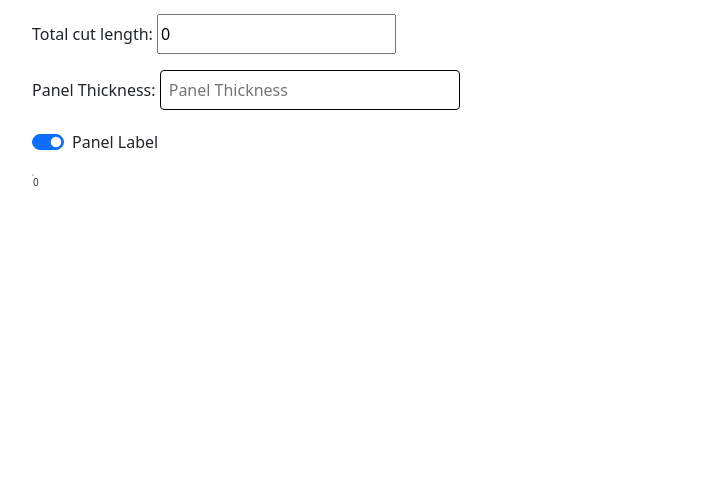
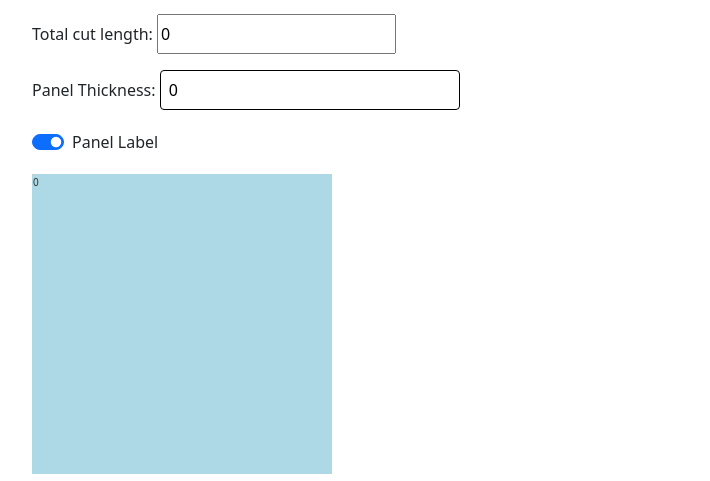
Before and after one commit to fakoredeDamilola/CLO_demo, a React (Vite) app: page / in a window 1280 px wide. Shown: the part 894-1375 px from the top of the page, without its empty margins (50-760 px from the left). Before the commit the page ends 1084 px from the top, so only its background shows below. Built offline with nearby package versions, Linux system fonts and the light colour scheme.

Commit message:
worked on the margin

```diff
--- a/package.json
+++ b/package.json
@@ -19,6 +19,7 @@
     "react": "^18.2.0",
     "react-bootstrap": "^2.7.4",
     "react-dom": "^18.2.0",
+    "react-zoom-pan-pinch": "^3.1.0",
     "xlsx": "^0.18.5"
   },
   "devDependencies": {
--- a/src/components/Results.jsx
+++ b/src/components/Results.jsx
@@ -1,20 +1,37 @@
-import React, {useState} from "react";
+import React, {useState, useRef} from "react";
 import "../style/style.css";
+import {TransformWrapper, TransformComponent} from "react-zoom-pan-pinch";
 
 const Results = (props) => {
   const {stockWidth, stockSheetStyle, panelLabels, panelDivs, panelText} =
     props;
-  const [zoom, setZoom] = useState(0.5); // Initial zoom set to 0.5 (50% size)
+  const containerRef = useRef(null);
 
-  const panelMargin = 10;
   return (
-    <div>
-      {/* <div className="zoom-controls">
-        <button onClick={handleZoomIn}>Zoom In</button>
-        <button onClick={handleZoomOut}>Zoom Out</button>
-      </div> */}
+    <div
+      // ref={containerRef}
+      style={{
+        width: "300px",
+        height: "300px",
+        // , border: "1px solid black"
+      }}
+    >
+      {/* <TransformWrapper
+        initialPositionX={200}
+        initialPositionY={100}
+        maxScale={2} // Adjust the maximum scale as needed
+        minScale={0.05}
+        initialScale={0.1}
+      >
+        {({zoomIn, zoomOut, resetTransform, ...rest}) => (
+          <React.Fragment>
 
-      <div className="results panelContainer">
+            <TransformComponent> */}
+      <div style={{width: "100%", height: "100%", background: "lightblue"}}>
+        <div
+          className="results panelContainer"
+          // style={{cursor: rest.isDragging ? "grabbing" : "grab"}}
+        >
           <div
             id="stockSheet"
             className="stock-sheet"
@@ -37,8 +54,7 @@ const Results = (props) => {
                     key={panelLabel.id}
                     style={{
                       ...panelLabel.style,
-                    marginLeft: panelMargin + "px",
-                    marginTop: panelMargin + "px",
+                      background: "red",
                     }}
                   >
                     {panelLabel.width}{" "}
@@ -55,6 +71,11 @@ const Results = (props) => {
           </div>
         </div>
       </div>
+      {/* </TransformComponent>
+          </React.Fragment>
+        )}
+      </TransformWrapper> */}
+    </div>
   );
 };
 
--- a/src/page/Home.jsx
+++ b/src/page/Home.jsx
@@ -4,6 +4,7 @@ import Stocksheet from "../components/Stocksheet";
 import Results from "../components/Results";
 import Options from "../components/Options";
 import {read, utils} from "xlsx";
+import {optimizePanels} from "../utils/functions";
 // import {v4 as uuidv4} from "uuid";
 
 const Home = () => {
@@ -16,7 +17,7 @@ const Home = () => {
     {id: 1, height: "", quantity: "", label: "", width: "", result: ""},
   ]);
   const [remainingPanel, setRemainingPanel] = useState([]);
-  const [panelThickness, setPanelThickness] = useState("");
+  const [panelThickness, setPanelThickness] = useState("0");
   const [panelLabel, setPanelLabel] = useState(true);
   const [totalUsedArea, setTotalUsedArea] = useState("");
   const [totalWastedArea, setTotalWastedArea] = useState("");
@@ -97,23 +98,10 @@ const Home = () => {
     {id: 1, height: "", quantity: "", width: "", label: "", result: ""},
   ]);
 
-  function getColorForPanel(panelWidth, panelHeight) {
-    const sizeString = `${panelWidth}x${panelHeight}`;
-
-    const sizeToColorMap = new Map();
-    if (!sizeToColorMap.has(sizeString)) {
-      // Generate a random color for a new size and store it in the map
-      const randomColor =
-        "#" + Math.floor(Math.random() * 16777215).toString(16) + "13";
-      sizeToColorMap.set(sizeString, randomColor);
-    }
-    return sizeToColorMap.get(sizeString);
-  }
   const optimizeData = () => {
+    console.log(12);
     let hasError = false;
-    // Iterate through the rows
     for (const {id, height, width, quantity} of rows) {
-      // Check if any input field is empty
       if (
         height === "" ||
         width === "" ||
@@ -127,13 +115,8 @@ const Home = () => {
     }
 
     if (hasError) {
-      // Display an error alert (you can customize this as needed)
       alert("Please fill in all input fields before saving.");
     } else {
-      var totalCuts = 0;
-      var panelsPlaced = 0;
-      var panelsTotal = 0;
-      var currentStockSheet = 0;
       const stockLength = inputValues.totalStockHeight;
       const stockWidth = inputValues.totalStockWidth;
 
@@ -148,128 +131,13 @@ const Home = () => {
       });
 
       setStockWidth(stockWidth);
-
-      function optimizePanels(
-        stockLength,
-        stockWidth,
-        rows,
-        panelMargin = "0"
-      ) {
-        const results = [];
-        let totalCutLength = 0;
-        let totalUsedArea = 0;
-        const parentPanel = [];
-        const parentLabel = [];
-        setRemainingPanel(rows);
-
-        stockLength = parseInt(stockLength);
-        stockWidth = parseInt(stockWidth);
-
-        const matrix = Array.from({length: stockLength + 1}, () =>
-          Array(stockWidth + 1).fill(false)
-        );
-
-        rows.sort((a, b) => b.width * b.height - a.width * a.height);
-
-        function canFit(row, col, panelWidth, panelHeight) {
-          for (let r = row; r < row + panelHeight; r++) {
-            for (let c = col; c < col + panelWidth; c++) {
-              if (matrix[r][c]) {
-                return false;
-              }
-            }
-          }
-          return true;
-        }
-        function placePanel(row, col, panelWidth, panelHeight, panelText) {
-          for (let r = row; r < row + panelHeight; r++) {
-            for (let c = col; c < col + panelWidth; c++) {
-              matrix[r][c] = true;
-            }
-          }
-
-          const panelDiv = {
-            id: parseInt(Math.random() * row),
-            className: "panel",
-            style: {
-              width: panelWidth + "px",
-              height: panelHeight + "px",
-              left: col + "px",
-              top: row + "px",
-              backgroundColor: getColorForPanel(panelWidth, panelHeight),
-            },
-          };
-
-          const panelLabel = {
-            id: parseInt(Math.random() * row),
-            className: "dimension-label",
-            style: {
-              width: panelWidth + "px",
-              height: panelHeight + "px",
-              left: col + panelMargin * 2 + "px",
-              top: row + "px",
-            },
-            panelText,
-            width: panelWidth,
-            height: panelHeight,
-          };
-
-          const area = panelWidth * panelHeight;
-          totalUsedArea += area;
-          parentPanel.push(panelDiv);
-          parentLabel.push(panelLabel);
-          totalCutLength += panelWidth + panelHeight + panelMargin * 2; // Account for panel thickness
-        }
-
-        for (const panel of rows) {
-          const panelWidth = parseInt(panel.width);
-          const panelHeight = parseInt(panel.height);
-          const panelQuantity = parseInt(panel.quantity);
-          const panelText = panel.label;
-
-          for (let i = 0; i < panelQuantity; i++) {
-            let placed = false;
-
-            for (let row = 0; row <= stockLength - panelHeight; row++) {
-              for (let col = 0; col <= stockWidth - panelWidth; col++) {
-                if (canFit(row, col, panelWidth, panelHeight)) {
-                  placePanel(row, col, panelWidth, panelHeight, panelText);
-                  placed = true;
-                  break;
-                }
-              }
-              if (placed) break;
-            }
-
-            if (!placed) {
-              setRemainingPanel([...remainingPanel, panel]);
-              break;
-            }
-          }
-        }
-        const totalWasteArea = stockLength * stockWidth - totalUsedArea;
-        const panelsTotal = rows.reduce(
-          (acc, panel) => acc + parseInt(panel.quantity),
-          0
-        );
-
-        results.push({
-          parentPanel,
-          parentLabel,
-          totalCutLength,
-          totalWasteArea,
-          panelsTotal,
-        });
-        return results;
-      }
-
       const result = optimizePanels(
         stockLength,
         stockWidth,
         rows,
-        panelThickness
+        panelThickness === "" ? 0 : panelThickness
       );
-      console.log(result);
+
       setPanelDivs(result[0].parentPanel);
       setPanelLabels(result[0].parentLabel);
       setTotalCutLength(result[0].totalCutLength);
--- /dev/null
+++ b/src/utils/functions.js
@@ -0,0 +1,125 @@
+export function optimizePanels(stockLength, stockWidth, rows, panelMargin = 0) {
+  const results = [];
+  let totalCutLength = 0;
+  let totalUsedArea = 0;
+  const parentPanel = [];
+  const parentLabel = [];
+
+  stockLength = parseInt(stockLength);
+  stockWidth = parseInt(stockWidth);
+
+  const matrix = Array.from({length: stockLength + 1}, () =>
+    Array(stockWidth + 1).fill(false)
+  );
+
+  rows.sort((a, b) => b.width * b.height - a.width * a.height);
+
+  function canFit(row, col, panelWidth, panelHeight) {
+    const margin = parseInt(panelMargin) ?? 0;
+    for (let r = row; r < row + panelHeight; r++) {
+      for (let c = col; c < col + panelWidth + margin; c++) {
+        if (matrix[r][c]) {
+          return false;
+        }
+      }
+    }
+    return true;
+  }
+  function placePanel(row, col, panelWidth, panelHeight, panelText, color, i) {
+    const margin = panelMargin ? parseInt(panelMargin) * i : 0;
+    console.log({margin, col});
+    for (let r = row; r < row + panelHeight; r++) {
+      for (let c = col; c < col + panelWidth; c++) {
+        matrix[r][c] = true;
+      }
+    }
+
+    const panelDiv = {
+      id: parseInt(Math.random() * row),
+      className: "panel",
+      style: {
+        width: panelWidth + "px",
+        height: panelHeight + "px",
+        left: col + margin + "px",
+        top: row + "px",
+        backgroundColor: color,
+      },
+    };
+
+    const panelLabel = {
+      id: parseInt(Math.random() * row),
+      className: "dimension-label",
+      style: {
+        width: panelWidth + "px",
+        height: panelHeight + "px",
+        left: col + "px",
+        top: row + "px",
+      },
+      panelText,
+      width: panelWidth,
+      height: panelHeight,
+    };
+
+    const area = panelWidth * panelHeight;
+    totalUsedArea += area;
+    parentPanel.push(panelDiv);
+    parentLabel.push(panelLabel);
+    const mar = panelMargin ? parseInt(panelMargin) * 2 : 0;
+    totalCutLength += panelWidth + panelHeight + mar; // Account for panel thickness
+  }
+
+  for (const panel of rows) {
+    const panelWidth = parseInt(panel.width);
+    const panelHeight = parseInt(panel.height);
+    const panelQuantity = parseInt(panel.quantity);
+    const panelText = panel.label;
+    const color = getColorForPanel(panelWidth, panelHeight);
+
+    for (let i = 0; i < panelQuantity; i++) {
+      let placed = false;
+
+      for (let row = 0; row <= stockLength - panelHeight; row++) {
+        for (let col = 0; col <= stockWidth - panelWidth; col++) {
+          if (canFit(row, col, panelWidth, panelHeight)) {
+            placePanel(row, col, panelWidth, panelHeight, panelText, color, i);
+            placed = true;
+            break;
+          }
+        }
+        if (placed) break;
+      }
+
+      if (!placed) {
+        // setRemainingPanel([...remainingPanel, panel]);
+        break;
+      }
+    }
+  }
+  const totalWasteArea = stockLength * stockWidth - totalUsedArea;
+  const panelsTotal = rows.reduce(
+    (acc, panel) => acc + parseInt(panel.quantity),
+    0
+  );
+
+  results.push({
+    parentPanel,
+    parentLabel,
+    totalCutLength,
+    totalWasteArea,
+    panelsTotal,
+  });
+  return results;
+}
+
+function getColorForPanel(panelWidth, panelHeight) {
+  const sizeString = `${panelWidth}x${panelHeight}`;
+
+  const sizeToColorMap = new Map();
+  if (!sizeToColorMap.has(sizeString)) {
+    // Generate a random color for a new size and store it in the map
+    const randomColor = "#" + Math.floor(Math.random() * 16777215).toString(16);
+    //   + "13";
+    sizeToColorMap.set(sizeString, randomColor);
+  }
+  return sizeToColorMap.get(sizeString);
+}
```
Also changed, not shown: 2 other files (tests, documents, lock files or other folders). Lines whose indentation alone changed are shown as unchanged.
